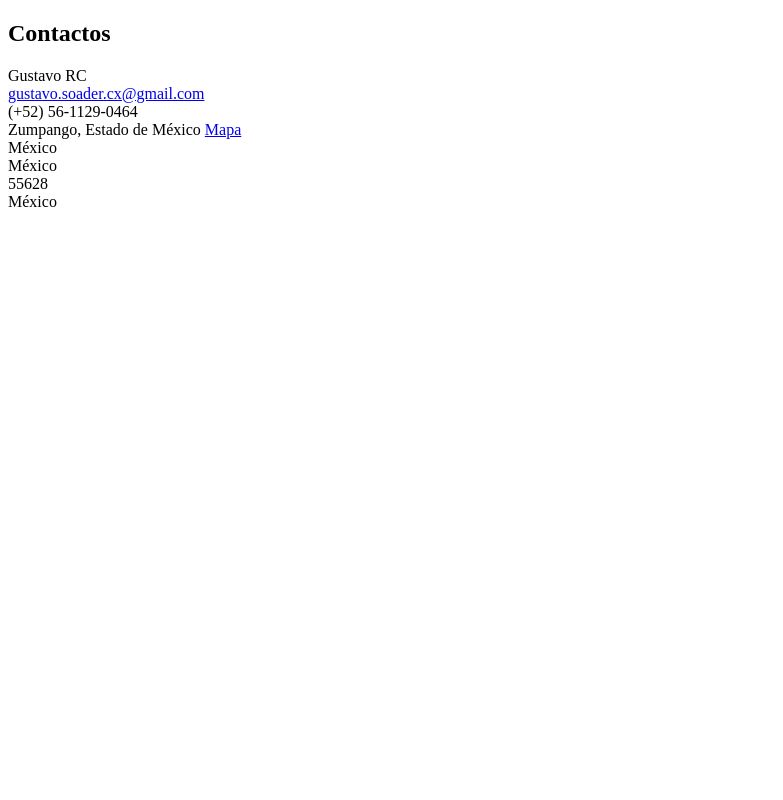
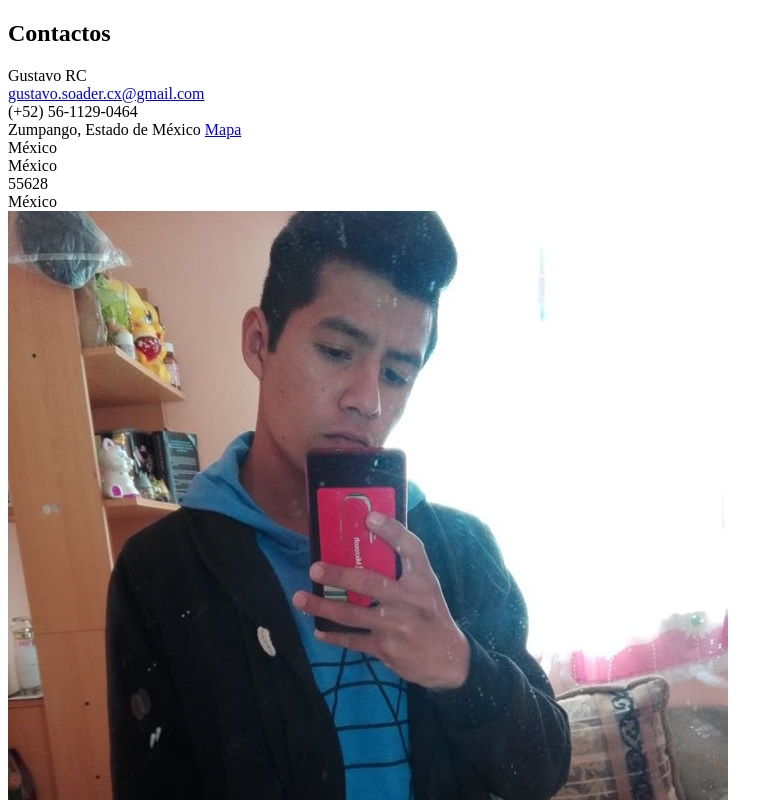
Before and after one commit to GustavoR0dr1gu3z/Prework_BEDU_Fronted_Fundamentals, a plain HTML site: page index.html in a window 1280 px wide. Shown: the top 800 px of the page, without its empty margins (0-783 px from the left). Drawn offline with Linux system fonts and the light colour scheme.

Commit message:
Agregando foto

```diff
--- a/index.html
+++ b/index.html
@@ -39,7 +39,7 @@
                 México
             </div>
             <div id="avatar0" class="avatar">
-
+                <img src="/imagenes/Foto_yo.jpg">
             </div>
         </div>
     </div>
```
